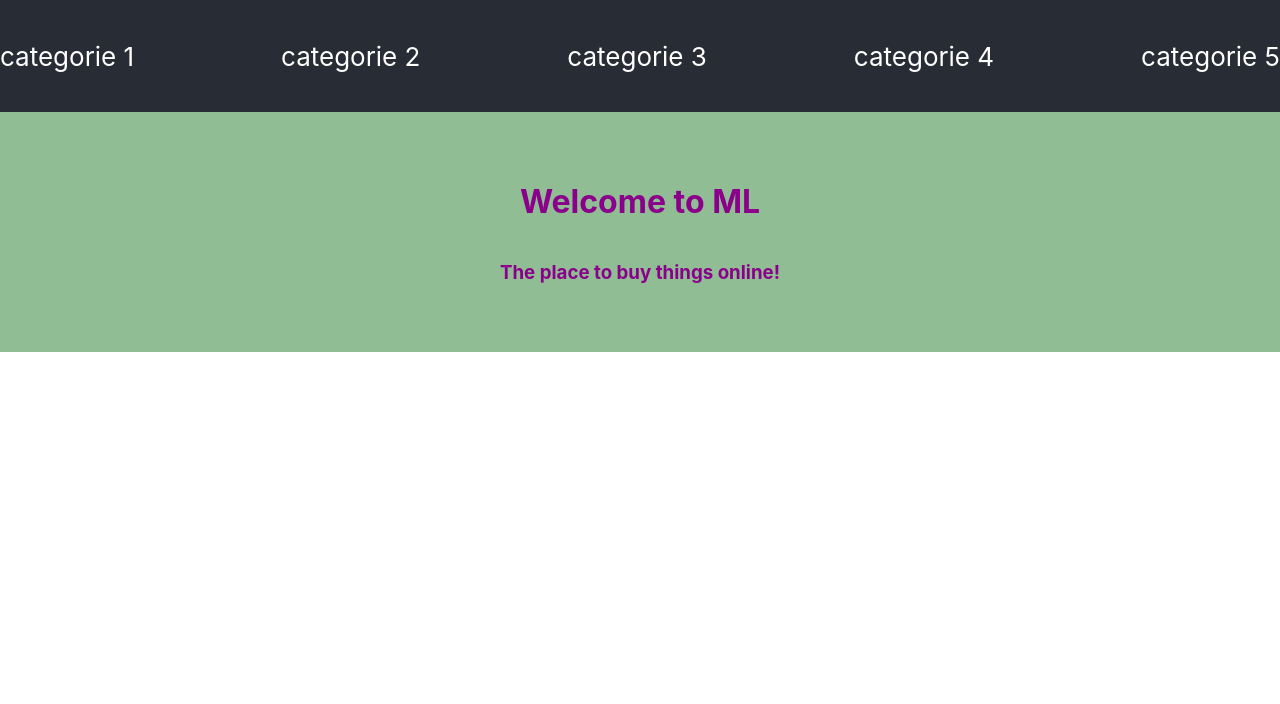
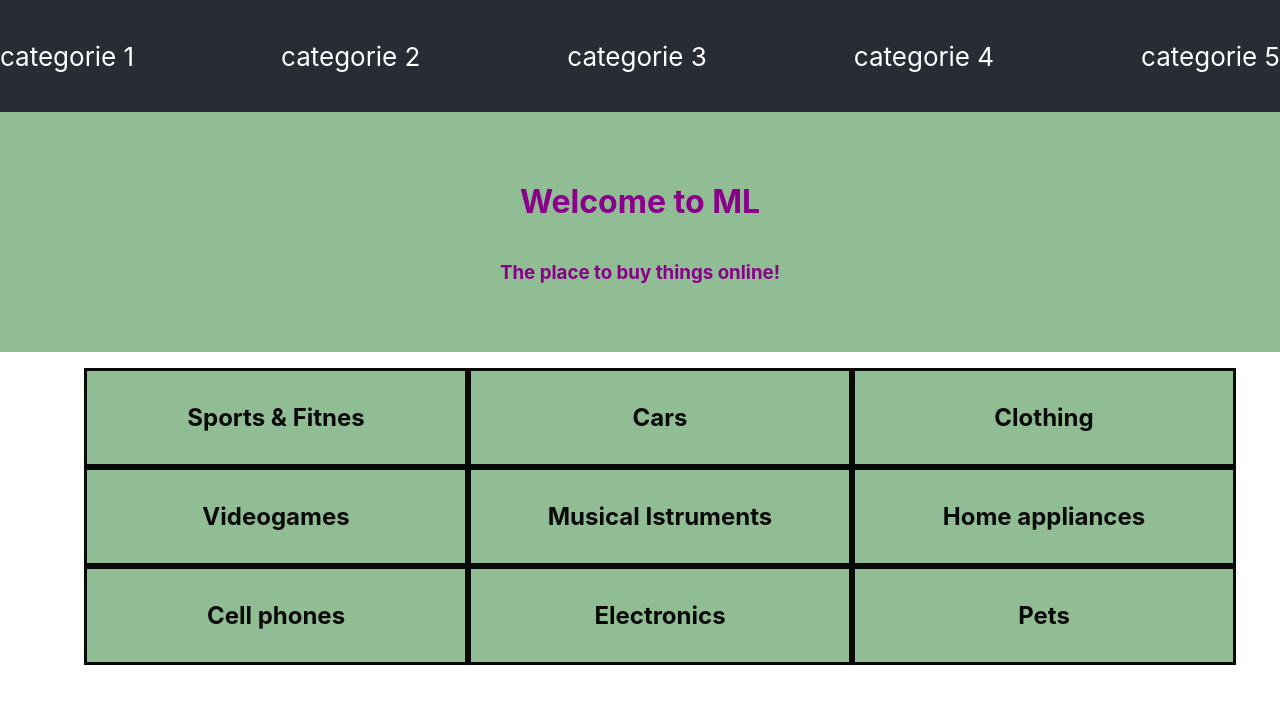
Before and after one commit to sjdev2212/ml-clone-react-front, a React (Create React App) app: page / in a window 1280 px wide. Shown: the top 704 px of the page. Built offline with nearby package versions, Linux system fonts and the light colour scheme.

Commit message:
add categories

```diff
--- a/src/App.js
+++ b/src/App.js
@@ -1,5 +1,6 @@
 import React from 'react'
 import './App.css'
+import Categories from './components/Categories/Categories'
 import Header from './components/Header/Header'
 import Home from './components/Home/Home'
 
@@ -8,6 +9,7 @@ function App () {
     <div className="App">
    <Header />
    <Home/>
+   <Categories />
     </div>
   )
 }
```
